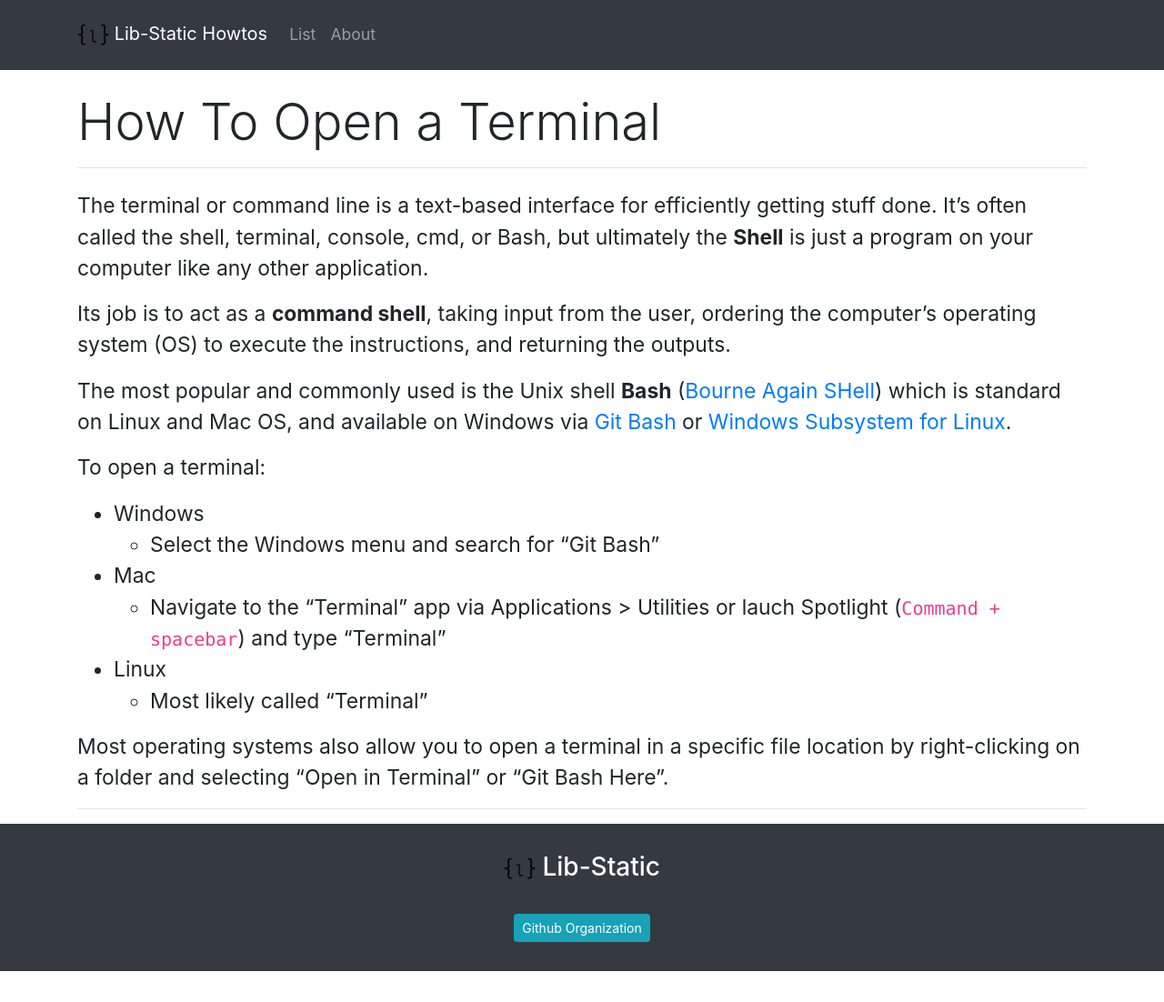
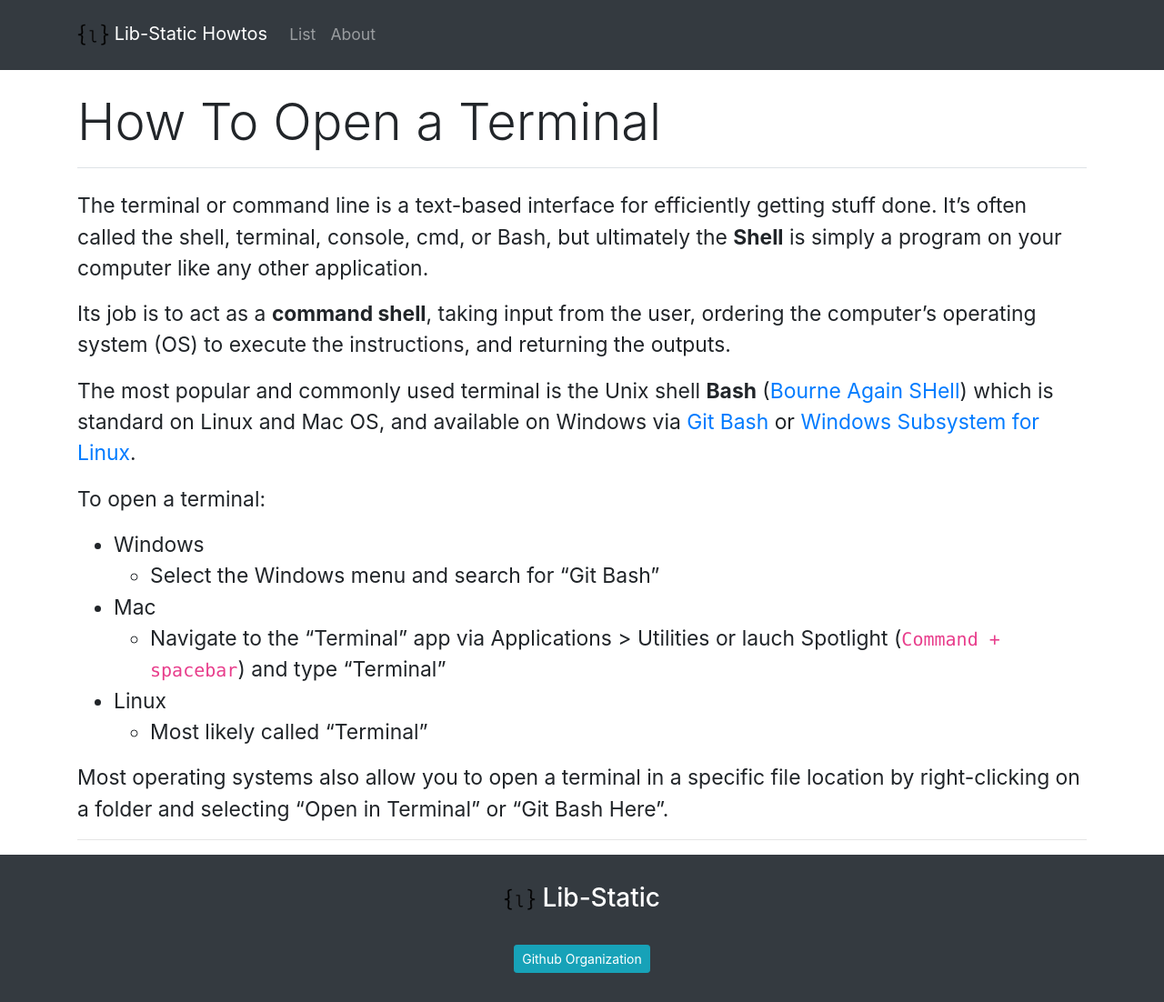
Before and after one commit to lib-static/howto, a Jekyll site: the page built from howtos/openaterminal.md, in a window 1280 px wide. Shown: the whole page at 91% size. Built offline with Jekyll 4.4.1, drawn with Linux system fonts in a browser that asks for light colours; before the commit the page ends 1068 px from its top, so only the background shows below that.

Commit message:
minor text update

```diff
--- a/howtos/openaterminal.md
+++ b/howtos/openaterminal.md
@@ -4,11 +4,11 @@ title: How To Open a Terminal
 ---
 
 The terminal or command line is a text-based interface for efficiently getting stuff done.
-It's often called the shell, terminal, console, cmd, or Bash, but ultimately the **Shell** is just a program on your computer like any other application.
+It's often called the shell, terminal, console, cmd, or Bash, but ultimately the **Shell** is simply a program on your computer like any other application.
 
 Its job is to act as a **command shell**, taking input from the user, ordering the computer's operating system (OS) to execute the instructions, and returning the outputs.
 
-The most popular and commonly used is the Unix shell **Bash** ([Bourne Again SHell](https://en.wikipedia.org/wiki/Bash_(Unix_shell))) which is standard on Linux and Mac OS, and available on Windows via [Git Bash](https://git-for-windows.github.io/) or [Windows Subsystem for Linux](https://docs.microsoft.com/en-us/windows/wsl/about).
+The most popular and commonly used terminal is the Unix shell **Bash** ([Bourne Again SHell](https://en.wikipedia.org/wiki/Bash_(Unix_shell))) which is standard on Linux and Mac OS, and available on Windows via [Git Bash](https://git-for-windows.github.io/) or [Windows Subsystem for Linux](https://docs.microsoft.com/en-us/windows/wsl/about).
 
 To open a terminal:
 
```
